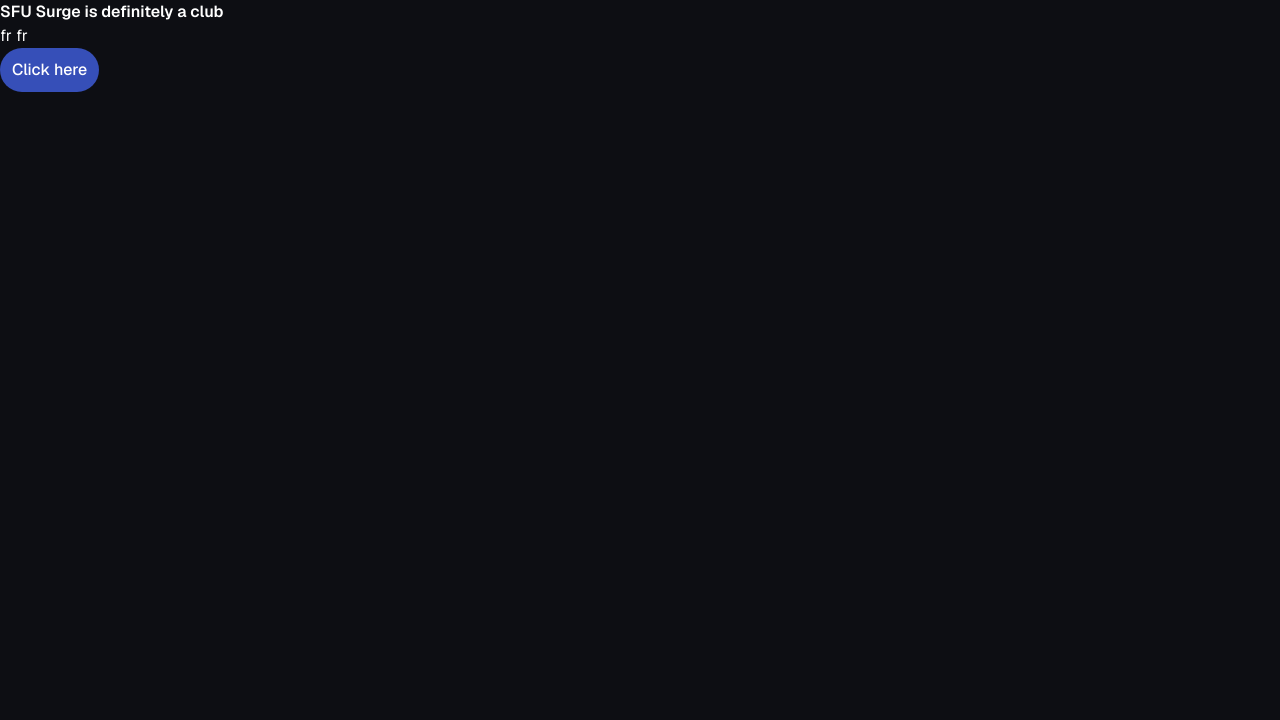
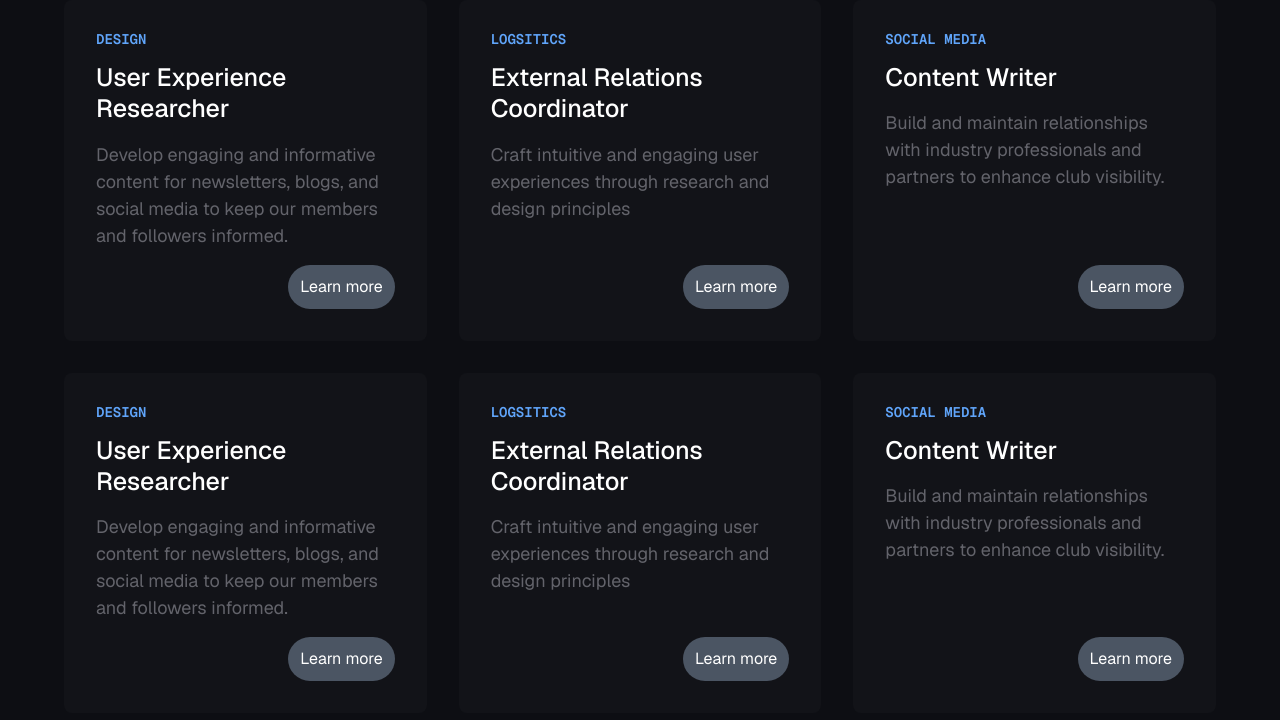
Before and after one commit to sfusurge/surge_website, a Next.js app: page /Playground in a window 1280 px wide. Shown: the top 720 px of the page. Built offline with nearby package versions, Linux system fonts and the light colour scheme.

Commit message:
added card components
need to revise sizing for div that will hold images in card component.

```diff
--- a/src/app/Playground/page.tsx
+++ b/src/app/Playground/page.tsx
@@ -1,12 +1,54 @@
 import Image from "next/image";
 import Landing from "../pages/Landing";
+import Card from "../components/Card";
+import RoleCard from "../components/RoleCard";
 
 export default function Playground() {
   return (
-    <main>
-      <h1 className="large-title">SFU Surge is definitely a club</h1>
-      <p className="">fr fr</p>
-      <a className="button-link md primary">Click here</a>
+    <main className="grid grid-cols-4 lg:grid-cols-12  h-full gap-8 overflow-hidden max-w-[1200px] mx-auto">
+
+        <div className="col-span-full flex flex-col md:flex-row gap-8 mx-6">
+          <RoleCard
+            team="Design"
+            title="User Experience Researcher"
+            description="Develop engaging and informative content for newsletters, blogs, and social media to keep our members and followers informed."
+            className=""
+          />
+          <RoleCard
+            team="Logsitics"
+            title="External Relations Coordinator"
+            description="Craft intuitive and engaging user experiences through research and design principles"
+            className=""
+          />
+          <RoleCard
+            team="Social Media"
+            title="Content Writer"
+            description="Build and maintain relationships with industry professionals and partners to enhance club visibility."
+            className=""
+          />
+        </div>
+        <div className="col-span-full flex flex-col md:flex-row gap-8 mx-6 ">
+          <RoleCard
+            team="Design"
+            title="User Experience Researcher"
+            description="Develop engaging and informative content for newsletters, blogs, and social media to keep our members and followers informed."
+            className=""
+          />
+          <RoleCard
+            team="Logsitics"
+            title="External Relations Coordinator"
+            description="Craft intuitive and engaging user experiences through research and design principles"
+            className=""
+          />
+          <RoleCard
+            team="Social Media"
+            title="Content Writer"
+            description="Build and maintain relationships with industry professionals and partners to enhance club visibility."
+            className=""
+          />
+        </div>
+
+
     </main>
   );
 }
--- /dev/null
+++ b/src/app/components/Card.tsx
@@ -0,0 +1,23 @@
+type CardProps = {
+    className?: string,
+    title: string,
+    description: string,
+    children?: React.ReactNode,
+    detail: string
+  };
+  export default function Card({
+    children,
+    title,
+    description,
+    className,
+    detail
+  }: CardProps) {
+    return (
+      <div className={`${className} w-full bg-overlay rounded-lg flex flex-col items-center text-center p-6 gap-4`}>
+        {/* to revise this image  */}
+        <div className="aspect-square w-[60%] bg-slate-400 rounded-lg"></div>
+        <h2 className="text-xl">{title}</h2>
+        <p className="text-base text-text-secondary">{description}</p>
+      </div>
+    );
+  }
--- /dev/null
+++ b/src/app/components/RoleCard.tsx
@@ -0,0 +1,21 @@
+type RoleCardProps = {
+    className?: string,
+    title: string,
+    description: string,
+    team:string
+  };
+  export default function RoleCard({
+    team,
+    title,
+    description,
+    className,
+  }: RoleCardProps) {
+    return (
+      <div className={`${className} w-full bg-[#121318] rounded-lg flex flex-col p-8 gap-4 `}>
+        <div className="text-sm font-GeistMono uppercase text-[#60A5FA] font-semibold">{team}</div>
+        <h2 className="text-xl font-medium">{title}</h2>
+        <p className="text-base text-text-secondary font-normal ">{description}</p>
+        <a className="button-link md bg-gray-600 align ml-auto mt-auto font-normal">Learn more</a>
+      </div>
+    );
+  }
--- a/src/app/page.tsx
+++ b/src/app/page.tsx
@@ -3,7 +3,7 @@
 
 export default function Home() {
   return (
-    <main>
+    <main className="bg-sunken">
       <Landing />
       <h1 className="large-title">SFU Surge is definitely a club</h1>
       <p className="">fr fr</p>
--- a/tailwind.config.ts
+++ b/tailwind.config.ts
@@ -18,8 +18,8 @@
         "brand-primary-pressed": "var(--brand-primary-pressed)",      },
 
         fontSize:{
-          xs:['0.75rem',{lineHeight:"100%", letterSpacing: "0rem"}],
-          s:['0.875rem',{lineHeight:"100%", letterSpacing: "0rem"}],
+          xs:['0.75rem',{lineHeight:"100%", letterSpacing: "0.0rem"}],
+          sm:['0.875rem',{lineHeight:"100%", letterSpacing: "0rem"}],
           base:['1.125rem',{lineHeight:"150%", letterSpacing: "0rem"}],
           lg:['1.25rem',{lineHeight:"100%", letterSpacing: "0rem"}],
           xl:['1.5625rem',{lineHeight:"125%", letterSpacing: "0rem"}],
```
